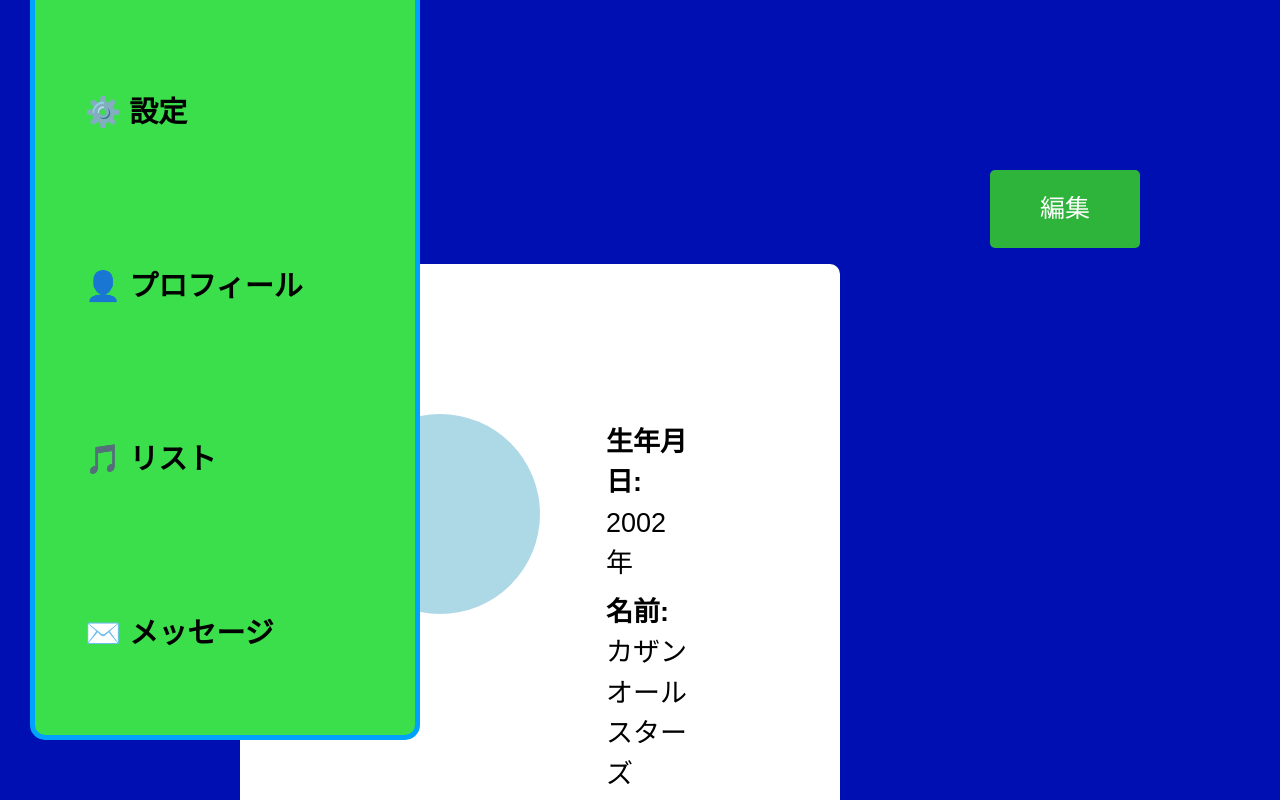
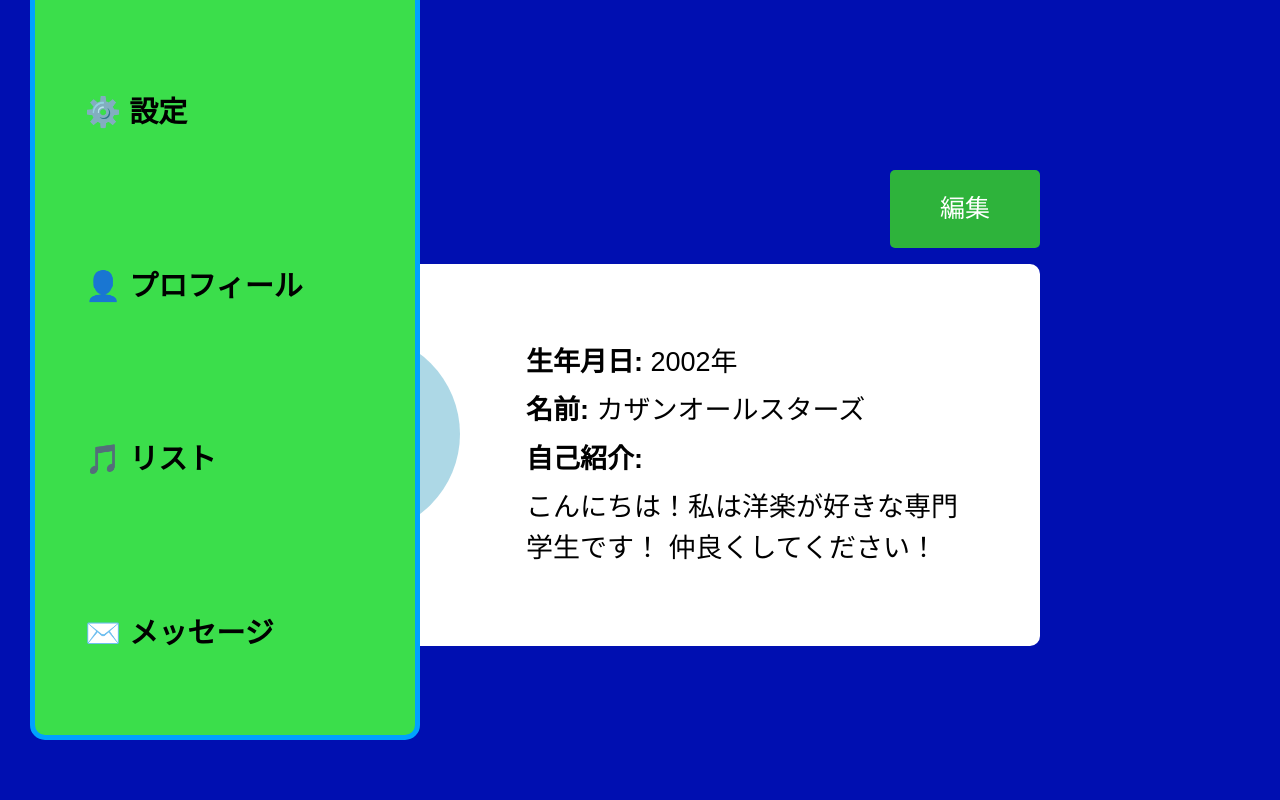
Before and after one commit to keykimura/my-next-app-1, a Next.js app: page /Profile in a window 1280 px wide. Shown: the top 800 px of the page. Built offline with nearby package versions, Linux system fonts and the light colour scheme.

Commit message:
画面遷移、ボタンの位置調整など

```diff
--- a/app/Profile/profile.module.css
+++ b/app/Profile/profile.module.css
@@ -12,6 +12,7 @@
   align-items: center;
   margin-bottom: 1rem;
   color: white;
+  font-size: 30px;
 }
 
 .editButton {
@@ -25,15 +26,15 @@
   width: 150px;
   padding: 20px;
   position: relative;
-  left: 100px;
+  left: 0px;
 }
 
 .profileCard {
   background-color: white;
   color: black;
   font-size: 27px;
-  padding: 150px;
-  width: 600px;
+  padding: 70px;
+  width: 800px;
   border-radius: 10px;
   display: flex;
   align-items: flex-start;
--- a/app/components/Buttons.module.css
+++ b/app/components/Buttons.module.css
@@ -4,8 +4,8 @@
 }
 
 .doubleButton {
-    width: 400px;
-    padding: 80px;
+    width: 430px;
+    padding: 90px;
     border-radius: 10px;
     color: #000;
     font-size: 35px;
@@ -13,7 +13,7 @@
     cursor: pointer;
     border: none;
     position: relative;
-    left: 220px;
+    left: 110px;
     top: 500px;
 }
 
--- a/app/components/Buttons.tsx
+++ b/app/components/Buttons.tsx
@@ -8,8 +8,8 @@ const Buttons: React.FC = () => {
       <Link href="/createRoom">
       <button className={`${styles.doubleButton} ${styles.createRoom}`}>ルーム作成 ✏️</button>
       </Link>
-      <Link href="/searchRoom">
-      <button className={`${styles.doubleButton} ${styles.searchRoom}`}>ルーム探索 🔍</button>
+      <Link href="/SearchRoom">
+      <button className={`${styles.doubleButton} ${styles.searchRoom}`}>ルーム検索 🔍</button>
       </Link>
     </div>
   );
--- a/app/components/Profile.module.css
+++ b/app/components/Profile.module.css
@@ -1,13 +1,13 @@
 .profile {
     background-color: #fff;
-    padding: 90px;
+    padding: 100px;
     border-radius: 15px;
     width: 1200px;
     text-align: left;
     color: #333;
     font-size: 30px;
     position: fixed;
-    left: 730px;
+    left: 700px;
     top: 200px;
 }
 
--- a/app/components/Sidebar.tsx
+++ b/app/components/Sidebar.tsx
@@ -1,13 +1,14 @@
 // components/Sidebar.tsx
 import styles from "./Sidebar.module.css";
+import Link from 'next/link'
 
 const Sidebar: React.FC = () => {
   return (
     <div className={styles.sidebar}>
-      <div className={styles.item}>👥 フレンド</div>
-      <div className={styles.item}>🏠 ホーム</div>
+      <Link href="Friends"><div className={styles.item}>👥 フレンド</div></Link>
+      <Link href="/"><div className={styles.item}>🏠 ホーム</div></Link>
       <div className={styles.item}>⚙️ 設定</div>
-      <div className={styles.item}>👤 プロフィール</div>
+      <Link href="Profile"><div className={styles.item}>👤 プロフィール</div></Link>
       <div className={styles.item}>🎵 リスト</div>
       <div className={styles.item}>✉️ メッセージ</div>
     </div>
--- a/app/page.tsx
+++ b/app/page.tsx
@@ -4,8 +4,6 @@ import Header from "./components/Header";
 import Profile from "./components/Profile";
 import Buttons from "./components/Buttons";
 import styles from "./page.module.css";
-import Sidebar from "@/app/components/Sidebar";
-import Footer from "@/app/components/Footer";
 
 export default function Home() {
   return (
```
